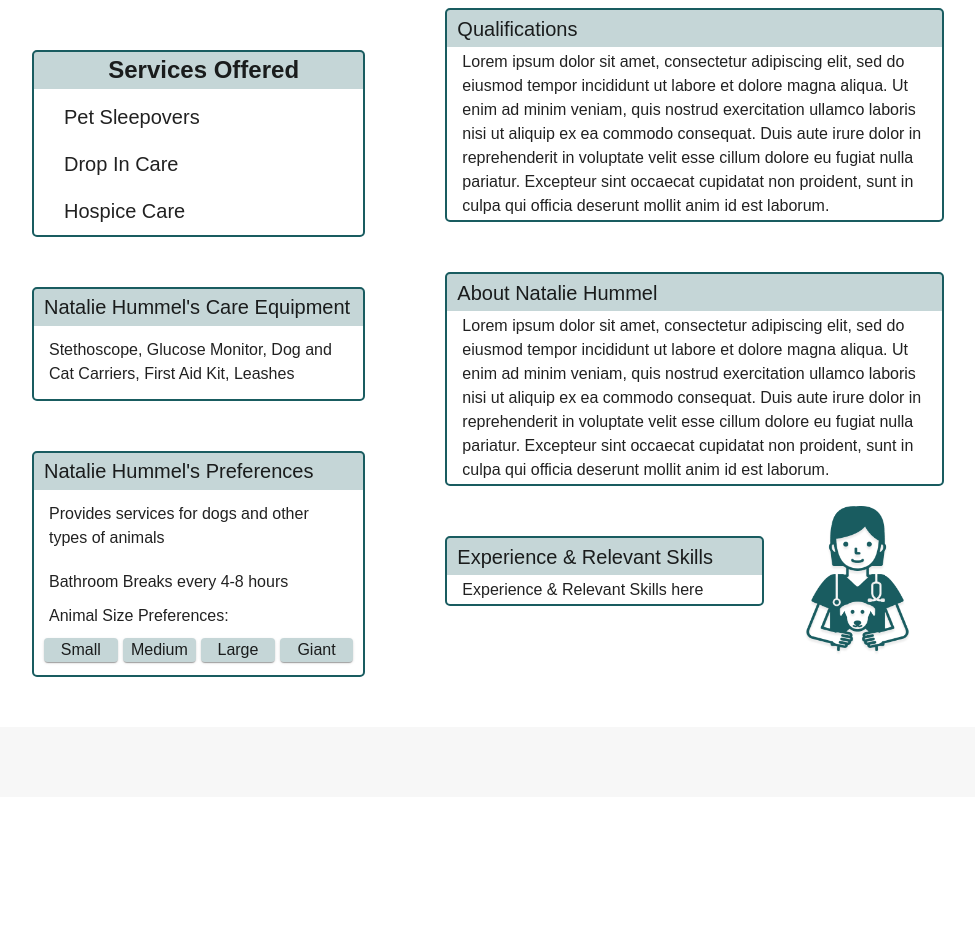
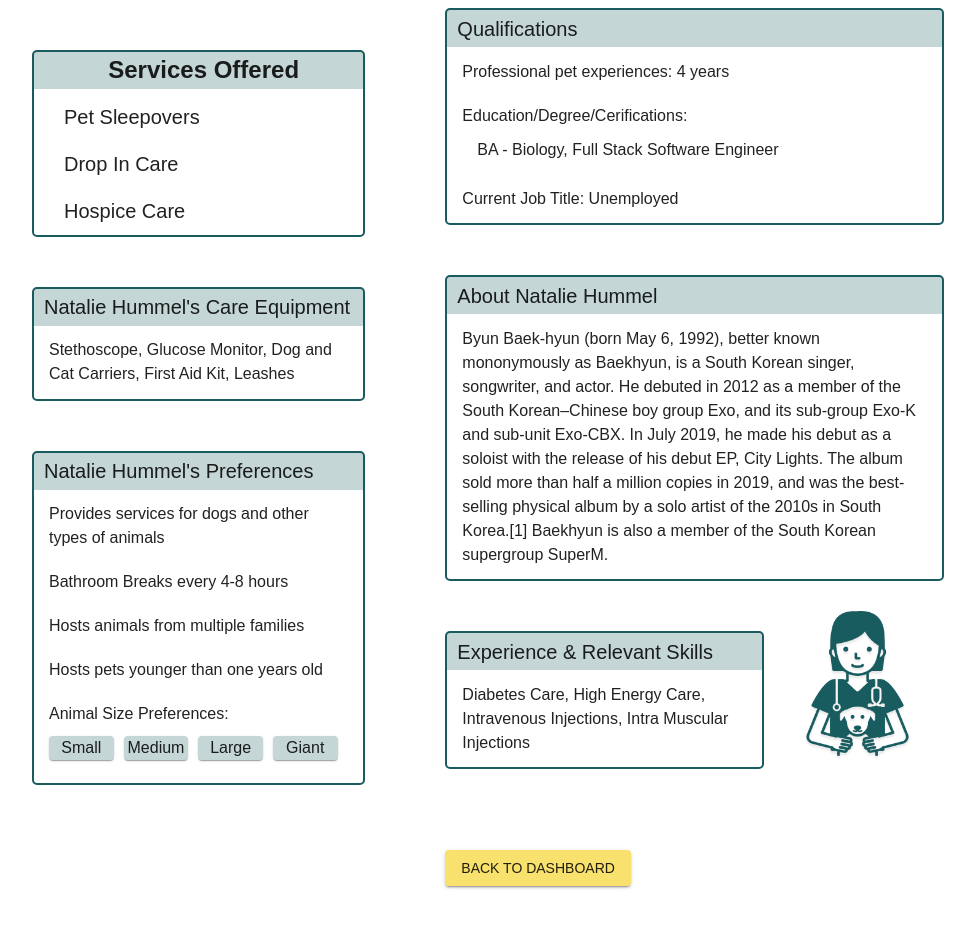
Before and after one commit to chinmayapulikallu/pet-techs, a React (Create React App) app: page /#/vt-profile in a window 1280 px wide. Shown: the part 528-1454 px from the top of the page, without its empty margins (152-1127 px from the left). Before the commit the page ends 1325 px from the top, so only its background shows below. Built offline with nearby package versions, Linux system fonts and the light colour scheme; no server answers.

Commit message:
qualifications, about, and experience editable

```diff
--- a/src/components/VTProfile/VTProfile.jsx
+++ b/src/components/VTProfile/VTProfile.jsx
@@ -69,7 +69,7 @@ const styles = (theme) => ({
     justifyContent: "center",
   },
   pic: {
-    marginTop: 20,
+    marginTop: 30,
   },
   headngTitle: {
     textAlign: "center",
@@ -92,8 +92,10 @@ const styles = (theme) => ({
     marginBottom: 10,
     marginTop: 10,
     marginRight: 10,
-    marginLeft: -5,
   },
+  botBtn: {
+    marginTop: 25
+  }
 });
 
 class VTProfile extends Component {
@@ -137,9 +139,13 @@ class VTProfile extends Component {
 
   handleRadio = (event, property) => {
     console.log("IN HANDLE RADIO", property, event.target.value);
-    if (property === "pottyBreaks" && event.target.checked) {
+    if (property === "pottyBreaks") {
       this.setState({
         [property]: event.target.value,
+      });
+    } else {
+        this.setState({
+        [property]: event.target.value === "true",
       });
     }
   };
@@ -420,6 +426,59 @@ class VTProfile extends Component {
                         </FormControl>
                       </div>
                       <div>
+                        Will host animals from multiple families
+                        <FormControl component="fieldset">
+                          <RadioGroup
+                            row
+                            aria-label="pet_more_than_one_family"
+                            name="pet_more_than_one_family"
+                            value={String(this.state.pet_more_than_one_family)}
+                            onChange={(event) =>
+                              this.handleRadio(
+                                event,
+                                "pet_more_than_one_family"
+                              )
+                            }
+                          >
+                            <FormControlLabel
+                              value="false"
+                              control={<Radio />}
+                              label="No"
+                            />
+                            <FormControlLabel
+                              value="true"
+                              control={<Radio />}
+                              label="Yes"
+                            />
+                          </RadioGroup>
+                        </FormControl>
+                      </div>
+                      <div>
+                        Will host pets younger than one years old
+                        <FormControl component="fieldset">
+                          <RadioGroup
+                            row
+                            aria-label="pet_younger_than_one"
+                            name="pet_younger_than_one"
+                            value={String(this.state.pet_younger_than_one)}
+                            onChange={(event) =>
+                              this.handleRadio(event, "pet_younger_than_one")
+                            }
+                          >
+                            <FormControlLabel
+                              value="false"
+                              control={<Radio />}
+                              label="No"
+                            />
+                            <FormControlLabel
+                              value="true"
+                              control={<Radio />}
+                              label="Yes"
+                            />
+                          </RadioGroup>
+                        </FormControl>
+                      </div>
+                      <div>
                         Animal size prefrences:
                         <FormControl>
                           <FormGroup row>
@@ -489,7 +548,17 @@ class VTProfile extends Component {
                         {this.state.four_eight ? "4-8 hours" : ""}
                         {this.state.not_available ? "Not Applicable" : ""}
                       </div>
-                      <div>
+                      <div className={classes.equipment}>
+                        {this.state.pet_more_than_one_family
+                          ? "Hosts animals from multiple families"
+                          : "Will only host animals from one family"}
+                      </div>
+                      <div className={classes.equipment}>
+                        {this.state.pet_younger_than_one
+                          ? "Hosts pets younger than one years old"
+                          : "Will only host pets older than one"}
+                      </div>
+                      <div className={classes.equipment}>
                         Animal Size Preferences:
                         <Grid container>
                           {this.state.small_dog ? (
@@ -580,14 +649,58 @@ class VTProfile extends Component {
                   <Typography variant="h6">Qualifications</Typography>
                 </header>
                 <Typography variant="body1" className={classes.body}>
-                  Lorem ipsum dolor sit amet, consectetur adipiscing elit, sed
-                  do eiusmod tempor incididunt ut labore et dolore magna aliqua.
-                  Ut enim ad minim veniam, quis nostrud exercitation ullamco
-                  laboris nisi ut aliquip ex ea commodo consequat. Duis aute
-                  irure dolor in reprehenderit in voluptate velit esse cillum
-                  dolore eu fugiat nulla pariatur. Excepteur sint occaecat
-                  cupidatat non proident, sunt in culpa qui officia deserunt
-                  mollit anim id est laborum.
+                  {this.state.editable ? (
+                    <>
+                      <TextField
+                        className={classes.equipment}
+                        id="outlined-basic"
+                        label="Years of Experience"
+                        color="secondary"
+                        size="small"
+                        variant="outlined"
+                        defaultValue={this.state.experience}
+                        onChange={this.handleChange("experience")}
+                      />
+                      <TextField
+                        className={classes.equipment}
+                        id="outlined-basic"
+                        label="Education/Degree/Cerifications"
+                        color="secondary"
+                        multiline
+                        fullWidth
+                        rows={5}
+                        variant="outlined"
+                        defaultValue={this.state.certifications}
+                        onChange={this.handleChange("certifications")}
+                      />
+                      <TextField
+                        className={classes.equipment}
+                        id="outlined-basic"
+                        label="Current Job Title"
+                        color="secondary"
+                        size="small"
+                        variant="outlined"
+                        defaultValue={this.state.current_job_title}
+                        onChange={this.handleChange("current_job_title")}
+                      />
+                    </>
+                  ) : (
+                    <>
+                      <div className={classes.equipment}>
+                        Professional pet experiences: {this.state.experience}{" "}
+                        years
+                      </div>
+                      <div className={classes.equipment}>
+                        Education/Degree/Cerifications:
+                        <div className={classes.listItem}>
+                          {this.state.certifications}
+                        </div>
+                      </div>
+                      <div className={classes.equipment}>
+                        Current Job Title: {this.state.current_job_title}
+                      </div>
+                    </>
+                  )}
                 </Typography>
               </Paper>
               <Paper variant="outlined" className={classes.paper}>
@@ -597,14 +710,24 @@ class VTProfile extends Component {
                   </Typography>
                 </header>
                 <Typography variant="body1" className={classes.body}>
-                  Lorem ipsum dolor sit amet, consectetur adipiscing elit, sed
-                  do eiusmod tempor incididunt ut labore et dolore magna aliqua.
-                  Ut enim ad minim veniam, quis nostrud exercitation ullamco
-                  laboris nisi ut aliquip ex ea commodo consequat. Duis aute
-                  irure dolor in reprehenderit in voluptate velit esse cillum
-                  dolore eu fugiat nulla pariatur. Excepteur sint occaecat
-                  cupidatat non proident, sunt in culpa qui officia deserunt
-                  mollit anim id est laborum.
+                  {this.state.editable ? (
+                    <TextField
+                      className={classes.equipment}
+                      id="outlined-basic"
+                      label="About yourself"
+                      color="secondary"
+                      multiline
+                      fullWidth
+                      rows={7}
+                      variant="outlined"
+                      defaultValue={this.state.bioYourself}
+                      onChange={this.handleChange("bioYourself")}
+                    />
+                  ) : (
+                    <div className={classes.equipment}>
+                      {this.state.bioYourself}
+                    </div>
+                  )}
                 </Typography>
               </Paper>
               <Grid container spacing={5}>
@@ -616,7 +739,24 @@ class VTProfile extends Component {
                       </Typography>
                     </header>
                     <Typography variant="body1" className={classes.body}>
-                      Experience & Relevant Skills here
+                      {this.state.editable ? (
+                        <TextField
+                          className={classes.equipment}
+                          id="outlined-basic"
+                          label="Experience and Relevant Skills"
+                          color="secondary"
+                          multiline
+                          fullWidth
+                          rows={5}
+                          variant="outlined"
+                          defaultValue={this.state.expertise}
+                          onChange={this.handleChange("expertise")}
+                        />
+                      ) : (
+                        <div className={classes.equipment}>
+                          {this.state.expertise}
+                        </div>
+                      )}
                     </Typography>
                   </Paper>
                 </Grid>
@@ -631,6 +771,20 @@ class VTProfile extends Component {
               </Grid>
             </Grid>
           </Grid>
+          {this.props.isVetTech && (
+            <>
+              <Grid container spacing={10}>
+                <Grid item xs={12} sm={5}></Grid>
+                <Grid item xs={12} sm={7}>
+                  <div className={classes.botBtn}>
+                    <Button variant="contained" color="primary">
+                      Back to DashBoard
+                    </Button>
+                  </div>
+                </Grid>
+              </Grid>
+            </>
+          )}
         </Container>
       </div>
     );
--- a/src/redux/reducers/vetTechReducer.js
+++ b/src/redux/reducers/vetTechReducer.js
@@ -9,7 +9,8 @@ const initialState = {
   boarding: false,
   dropin_care: true,
   hospice: true,
-  equipment_list: "Stethoscope, Glucose Monitor, Dog and Cat Carriers, First Aid Kit, Leashes",
+  equipment_list:
+    "Stethoscope, Glucose Monitor, Dog and Cat Carriers, First Aid Kit, Leashes",
   dogs: true,
   cats: false,
   other: true,
@@ -21,6 +22,13 @@ const initialState = {
   medium_dog: true,
   large_dog: true,
   giant_dog: true,
+  pet_more_than_one_family: true,
+  pet_younger_than_one: true,
+  experience: 4,
+  certifications: "BA - Biology, Full Stack Software Engineer",
+  current_job_title: "Unemployed",
+  bioYourself: "Byun Baek-hyun (born May 6, 1992), better known mononymously as Baekhyun, is a South Korean singer, songwriter, and actor. He debuted in 2012 as a member of the South Korean–Chinese boy group Exo, and its sub-group Exo-K and sub-unit Exo-CBX. In July 2019, he made his debut as a soloist with the release of his debut EP, City Lights. The album sold more than half a million copies in 2019, and was the best-selling physical album by a solo artist of the 2010s in South Korea.[1] Baekhyun is also a member of the South Korean supergroup SuperM.",
+  expertise: "Diabetes Care, High Energy Care, Intravenous Injections, Intra Muscular Injections"
 };
 
 const vtInfo = (state = initialState, action) => {
```
